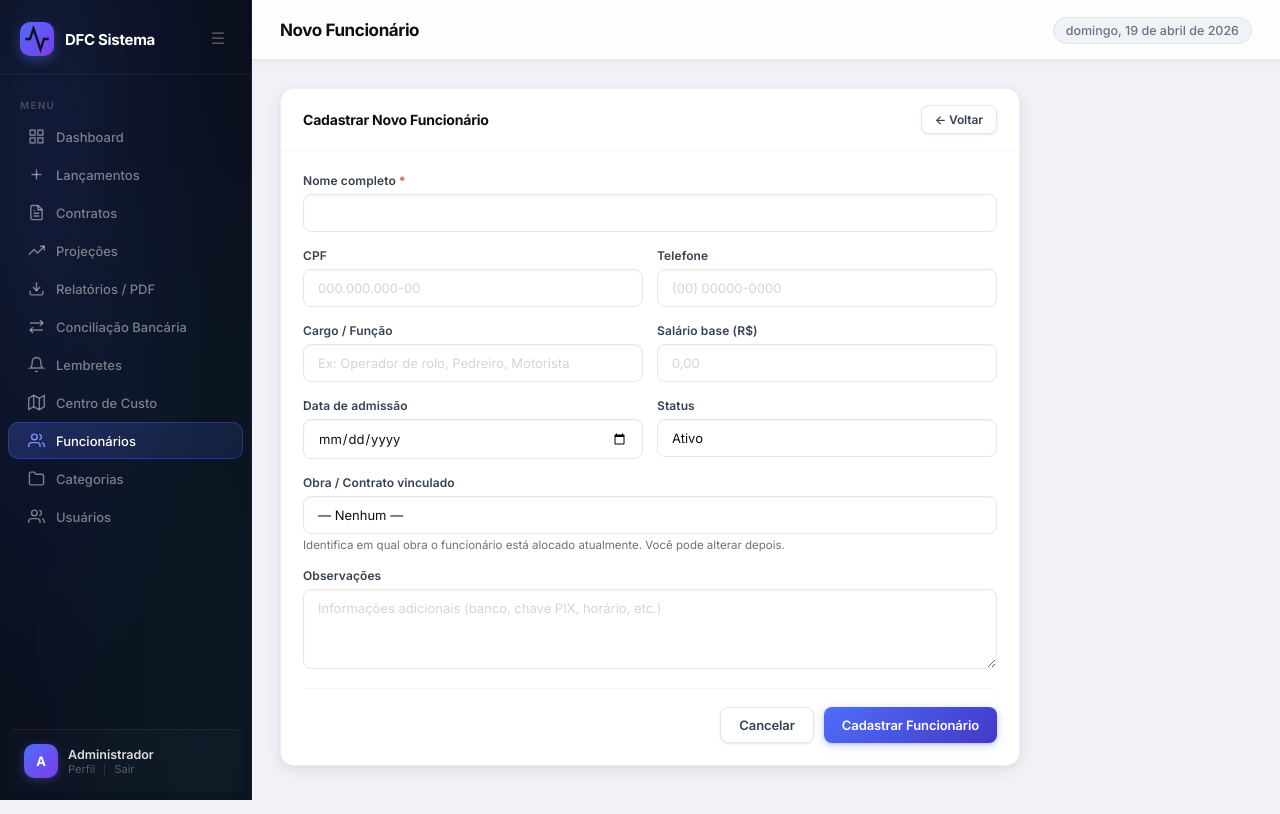
After one commit to Rafinhadev2022/dfc-sistema, a Flask app: page /funcionarios/novo in a window 1280 px wide. The commit adds this page. Run offline with Flask 3, Linux system fonts and the light colour scheme; a user stored in the database is signed in; data that the repository does not hold is empty.

Commit message:
Adiciona cadastro de Funcionários vinculável a obras e lançamentos
- Novo modelo Employee com nome, CPF, cargo, salário, admissão, status
- Funcionário pode ser vinculado a um Contract (obra) e a Transactions
- Nova aba "Funcionários" na sidebar com listagem filtrada por status
- Campo "Funcionário" no formulário de lançamento (adiantamentos/pagamentos)
- Detalhe do funcionário mostra histórico financeiro e total pago

Co-Authored-By: Claude Opus 4.7 <noreply@anthropic.com>

```diff
--- a/app.py
+++ b/app.py
@@ -1,6 +1,6 @@
 from flask import Flask, render_template, redirect, url_for, request, flash, jsonify, make_response, send_file
 from flask_login import LoginManager, login_user, logout_user, login_required, current_user
-from models import db, User, Category, Transaction, Contract, Projection, PasswordResetToken, CostCenter, BillReminder, BankStatementEntry
+from models import db, User, Category, Transaction, Contract, Projection, PasswordResetToken, CostCenter, BillReminder, BankStatementEntry, Employee
 from functools import wraps
 from werkzeug.security import generate_password_hash, check_password_hash
 from datetime import datetime, date, timedelta
@@ -93,6 +93,7 @@ def run_migrations():
     add_col('transactions', 'reconciled',          bool_default_false)
     add_col('transactions', 'reconciled_at',       'TIMESTAMP')
     add_col('transactions', 'bank_reference',      'VARCHAR(120)')
+    add_col('transactions', 'employee_id',         'INTEGER')
 
     # bill_reminders
     add_col('bill_reminders', 'attachment_data',     blob_type)
@@ -373,6 +374,7 @@ def lancamento_novo():
     categorias = Category.query.filter_by(active=True).order_by(Category.type, Category.name).all()
     contratos = Contract.query.filter_by(status='ativo').order_by(Contract.number).all()
     centros = CostCenter.query.filter_by(status='ativo').order_by(CostCenter.name).all()
+    funcionarios = Employee.query.filter_by(status='ativo').order_by(Employee.name).all()
     if request.method == 'POST':
         try:
             valor_str = request.form.get('value', '0').replace('.', '').replace(',', '.')
@@ -382,6 +384,7 @@ def lancamento_novo():
                 category_id=int(request.form['category_id']),
                 contract_id=int(request.form['contract_id']) if request.form.get('contract_id') else None,
                 cost_center_id=int(request.form['cost_center_id']) if request.form.get('cost_center_id') else None,
+                employee_id=int(request.form['employee_id']) if request.form.get('employee_id') else None,
                 value=float(valor_str),
                 type=request.form['type'],
                 status=request.form['status'],
@@ -406,7 +409,7 @@ def lancamento_novo():
             db.session.rollback()
             flash(f'Erro ao salvar: {str(e)}', 'danger')
     return render_template('lancamentos/form.html', lancamento=None, categorias=categorias,
-                           contratos=contratos, centros=centros, hoje=date.today())
+                           contratos=contratos, centros=centros, funcionarios=funcionarios, hoje=date.today())
 
 @app.route('/lancamentos/<int:id>/editar', methods=['GET', 'POST'])
 @login_required
@@ -415,6 +418,7 @@ def lancamento_editar(id):
     categorias = Category.query.filter_by(active=True).order_by(Category.type, Category.name).all()
     contratos = Contract.query.filter_by(status='ativo').order_by(Contract.number).all()
     centros = CostCenter.query.filter_by(status='ativo').order_by(CostCenter.name).all()
+    funcionarios = Employee.query.filter_by(status='ativo').order_by(Employee.name).all()
     if request.method == 'POST':
         try:
             valor_str = request.form.get('value', '0').replace('.', '').replace(',', '.')
@@ -423,6 +427,7 @@ def lancamento_editar(id):
             t.category_id = int(request.form['category_id'])
             t.contract_id = int(request.form['contract_id']) if request.form.get('contract_id') else None
             t.cost_center_id = int(request.form['cost_center_id']) if request.form.get('cost_center_id') else None
+            t.employee_id = int(request.form['employee_id']) if request.form.get('employee_id') else None
             t.value = float(valor_str)
             t.type = request.form['type']
             t.status = request.form['status']
@@ -443,7 +448,7 @@ def lancamento_editar(id):
             db.session.rollback()
             flash(f'Erro ao atualizar: {str(e)}', 'danger')
     return render_template('lancamentos/form.html', lancamento=t, categorias=categorias,
-                           contratos=contratos, centros=centros)
+                           contratos=contratos, centros=centros, funcionarios=funcionarios)
 
 @app.route('/lancamentos/<int:id>/anexo')
 @login_required
@@ -1575,6 +1580,102 @@ def conciliacao_marcar_todos():
     flash(f'{cnt} lançamento(s) {verbo} no período.', 'success')
     return redirect(url_for('conciliacao', mes=mes_str))
 
+# ─── FUNCIONÁRIOS ────────────────────────────────────────────────────────────
+
+@app.route('/funcionarios')
+@login_required
+def funcionarios():
+    status_filtro = request.args.get('status', 'ativo')
+    q = Employee.query
+    if status_filtro != 'todos':
+        q = q.filter_by(status=status_filtro)
+    lista = q.order_by(Employee.name).all()
+    ativos = Employee.query.filter_by(status='ativo').count()
+    total_folha = sum(e.salary or 0 for e in Employee.query.filter_by(status='ativo').all())
+    return render_template('funcionarios/index.html',
+        funcionarios=lista, status_filtro=status_filtro,
+        ativos=ativos, total_folha=total_folha, total=len(lista))
+
+@app.route('/funcionarios/novo', methods=['GET', 'POST'])
+@login_required
+def funcionario_novo():
+    contratos = Contract.query.filter_by(status='ativo').order_by(Contract.number).all()
+    if request.method == 'POST':
+        try:
+            salario_str = request.form.get('salary', '0').replace('.', '').replace(',', '.') or '0'
+            adm_str = request.form.get('admission_date', '')
+            adm = datetime.strptime(adm_str, '%Y-%m-%d').date() if adm_str else None
+            e = Employee(
+                name=request.form['name'].strip(),
+                cpf=request.form.get('cpf', '').strip() or None,
+                role=request.form.get('role', '').strip() or None,
+                salary=float(salario_str or 0),
+                admission_date=adm,
+                contract_id=int(request.form['contract_id']) if request.form.get('contract_id') else None,
+                phone=request.form.get('phone', '').strip() or None,
+                notes=request.form.get('notes', '').strip() or None,
+                status=request.form.get('status', 'ativo'),
+            )
+            db.session.add(e)
+            db.session.commit()
+            flash('Funcionário cadastrado!', 'success')
+            return redirect(url_for('funcionarios'))
+        except Exception as exc:
+            db.session.rollback()
+            flash(f'Erro ao salvar: {exc}', 'danger')
+    return render_template('funcionarios/form.html', funcionario=None, contratos=contratos)
+
+@app.route('/funcionarios/<int:id>/editar', methods=['GET', 'POST'])
+@login_required
+def funcionario_editar(id):
+    e = Employee.query.get_or_404(id)
+    contratos = Contract.query.filter_by(status='ativo').order_by(Contract.number).all()
+    if request.method == 'POST':
+        try:
+            salario_str = request.form.get('salary', '0').replace('.', '').replace(',', '.') or '0'
+            adm_str = request.form.get('admission_date', '')
+            e.name = request.form['name'].strip()
+            e.cpf = request.form.get('cpf', '').strip() or None
+            e.role = request.form.get('role', '').strip() or None
+            e.salary = float(salario_str or 0)
+            e.admission_date = datetime.strptime(adm_str, '%Y-%m-%d').date() if adm_str else None
+            e.contract_id = int(request.form['contract_id']) if request.form.get('contract_id') else None
+            e.phone = request.form.get('phone', '').strip() or None
+            e.notes = request.form.get('notes', '').strip() or None
+            e.status = request.form.get('status', 'ativo')
+            db.session.commit()
+            flash('Funcionário atualizado!', 'success')
+            return redirect(url_for('funcionarios'))
+        except Exception as exc:
+            db.session.rollback()
+            flash(f'Erro ao atualizar: {exc}', 'danger')
+    return render_template('funcionarios/form.html', funcionario=e, contratos=contratos)
+
+@app.route('/funcionarios/<int:id>/excluir', methods=['POST'])
+@login_required
+def funcionario_excluir(id):
+    e = Employee.query.get_or_404(id)
+    # se houver lançamentos vinculados, apenas desativa
+    if Transaction.query.filter_by(employee_id=id).first():
+        e.status = 'demitido'
+        db.session.commit()
+        flash('Funcionário tem lançamentos vinculados — marcado como demitido.', 'warning')
+    else:
+        db.session.delete(e)
+        db.session.commit()
+        flash('Funcionário excluído.', 'success')
+    return redirect(url_for('funcionarios'))
+
+@app.route('/funcionarios/<int:id>')
+@login_required
+def funcionario_detalhe(id):
+    e = Employee.query.get_or_404(id)
+    # histórico de lançamentos do funcionário
+    lancamentos = Transaction.query.filter_by(employee_id=id).order_by(Transaction.date.desc()).all()
+    total_pago = sum(t.value for t in lancamentos if t.type == 'saida' and t.status == 'realizado')
+    return render_template('funcionarios/detalhe.html', funcionario=e,
+                           lancamentos=lancamentos, total_pago=total_pago)
+
 # ─── IMPORTAÇÃO DE EXTRATO BANCÁRIO ──────────────────────────────────────────
 
 def _parse_ofx(content):
--- a/templates/base.html
+++ b/templates/base.html
@@ -56,6 +56,10 @@
       <a href="{{ url_for('centro_custo') }}" class="nav-link {% if 'centro_custo' in request.endpoint %}active{% endif %}">
         <svg viewBox="0 0 24 24" fill="none" stroke="currentColor" stroke-width="2"><polygon points="1 6 1 22 8 18 16 22 23 18 23 2 16 6 8 2 1 6"></polygon><line x1="8" y1="2" x2="8" y2="18"></line><line x1="16" y1="6" x2="16" y2="22"></line></svg>
         <span>Centro de Custo</span>
+      </a>
+      <a href="{{ url_for('funcionarios') }}" class="nav-link {% if 'funcionario' in request.endpoint %}active{% endif %}">
+        <svg viewBox="0 0 24 24" fill="none" stroke="currentColor" stroke-width="2"><path d="M17 21v-2a4 4 0 0 0-4-4H5a4 4 0 0 0-4 4v2"></path><circle cx="9" cy="7" r="4"></circle><path d="M23 21v-2a4 4 0 0 0-3-3.87"></path><path d="M16 3.13a4 4 0 0 1 0 7.75"></path></svg>
+        <span>Funcionários</span>
       </a>
       <a href="{{ url_for('categorias') }}" class="nav-link {% if 'categoria' in request.endpoint %}active{% endif %}">
         <svg viewBox="0 0 24 24" fill="none" stroke="currentColor" stroke-width="2"><path d="M22 19a2 2 0 0 1-2 2H4a2 2 0 0 1-2-2V5a2 2 0 0 1 2-2h5l2 3h9a2 2 0 0 1 2 2z"></path></svg>
--- /dev/null
+++ b/templates/funcionarios/form.html
@@ -0,0 +1,102 @@
+{% extends "base.html" %}
+{% block title %}{% if funcionario %}Editar Funcionário{% else %}Novo Funcionário{% endif %}{% endblock %}
+{% block page_title %}{% if funcionario %}Editar Funcionário{% else %}Novo Funcionário{% endif %}{% endblock %}
+
+{% block content %}
+<div class="panel panel-narrow">
+  <div class="panel-header">
+    <h2 class="panel-title">{% if funcionario %}Editar{% else %}Cadastrar Novo Funcionário{% endif %}</h2>
+    <a href="{{ url_for('funcionarios') }}" class="btn btn-outline btn-sm">← Voltar</a>
+  </div>
+  <div class="panel-body">
+    <form method="POST">
+
+      <div class="form-group">
+        <label>Nome completo <span class="required">*</span></label>
+        <input type="text" name="name" class="form-control" required maxlength="150"
+          value="{{ funcionario.name if funcionario else '' }}">
+      </div>
+
+      <div class="form-row">
+        <div class="form-group">
+          <label>CPF</label>
+          <input type="text" name="cpf" class="form-control" maxlength="20" placeholder="000.000.000-00"
+            value="{{ funcionario.cpf or '' if funcionario else '' }}">
+        </div>
+        <div class="form-group">
+          <label>Telefone</label>
+          <input type="text" name="phone" class="form-control" maxlength="30" placeholder="(00) 00000-0000"
+            value="{{ funcionario.phone or '' if funcionario else '' }}">
+        </div>
+      </div>
+
+      <div class="form-row">
+        <div class="form-group">
+          <label>Cargo / Função</label>
+          <input type="text" name="role" class="form-control" maxlength="100" placeholder="Ex: Operador de rolo, Pedreiro, Motorista"
+            value="{{ funcionario.role or '' if funcionario else '' }}">
+        </div>
+        <div class="form-group">
+          <label>Salário base (R$)</label>
+          <input type="text" name="salary" id="salary-input" class="form-control money-input" placeholder="0,00"
+            value="{{ '%.2f'|format(funcionario.salary)|replace('.',',') if funcionario and funcionario.salary else '' }}">
+        </div>
+      </div>
+
+      <div class="form-row">
+        <div class="form-group">
+          <label>Data de admissão</label>
+          <input type="date" name="admission_date" class="form-control"
+            value="{{ funcionario.admission_date.strftime('%Y-%m-%d') if funcionario and funcionario.admission_date else '' }}">
+        </div>
+        <div class="form-group">
+          <label>Status</label>
+          <select name="status" class="form-control">
+            <option value="ativo"    {% if not funcionario or funcionario.status == 'ativo' %}selected{% endif %}>Ativo</option>
+            <option value="afastado" {% if funcionario and funcionario.status == 'afastado' %}selected{% endif %}>Afastado</option>
+            <option value="demitido" {% if funcionario and funcionario.status == 'demitido' %}selected{% endif %}>Demitido</option>
+          </select>
+        </div>
+      </div>
+
+      <div class="form-group">
+        <label>Obra / Contrato vinculado</label>
+        <select name="contract_id" class="form-control">
+          <option value="">— Nenhum —</option>
+          {% for c in contratos %}
+          <option value="{{ c.id }}" {% if funcionario and funcionario.contract_id == c.id %}selected{% endif %}>
+            {{ c.number }} — {{ c.client }}
+          </option>
+          {% endfor %}
+        </select>
+        <p style="font-size:11.5px;color:var(--text-muted);margin-top:4px">
+          Identifica em qual obra o funcionário está alocado atualmente. Você pode alterar depois.
+        </p>
+      </div>
+
+      <div class="form-group">
+        <label>Observações</label>
+        <textarea name="notes" class="form-control" rows="2" placeholder="Informações adicionais (banco, chave PIX, horário, etc.)">{{ funcionario.notes or '' if funcionario else '' }}</textarea>
+      </div>
+
+      <div class="form-actions">
+        <a href="{{ url_for('funcionarios') }}" class="btn btn-outline">Cancelar</a>
+        <button type="submit" class="btn btn-primary">
+          {% if funcionario %}Salvar Alterações{% else %}Cadastrar Funcionário{% endif %}
+        </button>
+      </div>
+    </form>
+  </div>
+</div>
+{% endblock %}
+
+{% block scripts %}
+<script>
+const sal = document.getElementById('salary-input');
+if (sal) sal.addEventListener('input', function(e) {
+  let v = e.target.value.replace(/\D/g, '');
+  v = (parseInt(v) / 100).toFixed(2);
+  e.target.value = isNaN(v) ? '' : v.replace('.', ',');
+});
+</script>
+{% endblock %}
```
Also changed, not shown: models.py (+17 -0 lines), templates/funcionarios/detalhe.html (added, +103 -0 lines), templates/funcionarios/index.html (added, +99 -0 lines), templates/lancamentos/form.html (+19 -0 lines).
